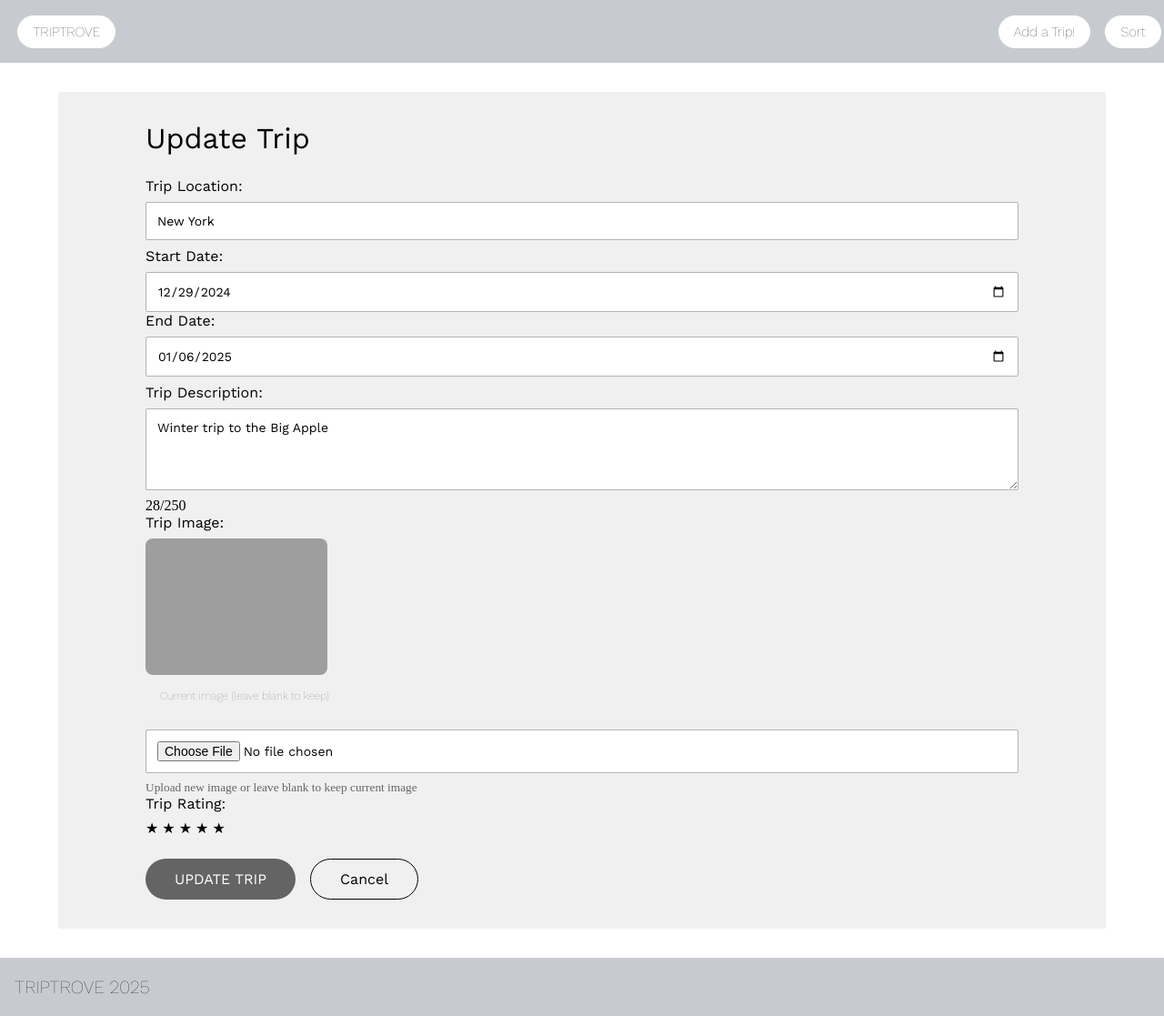
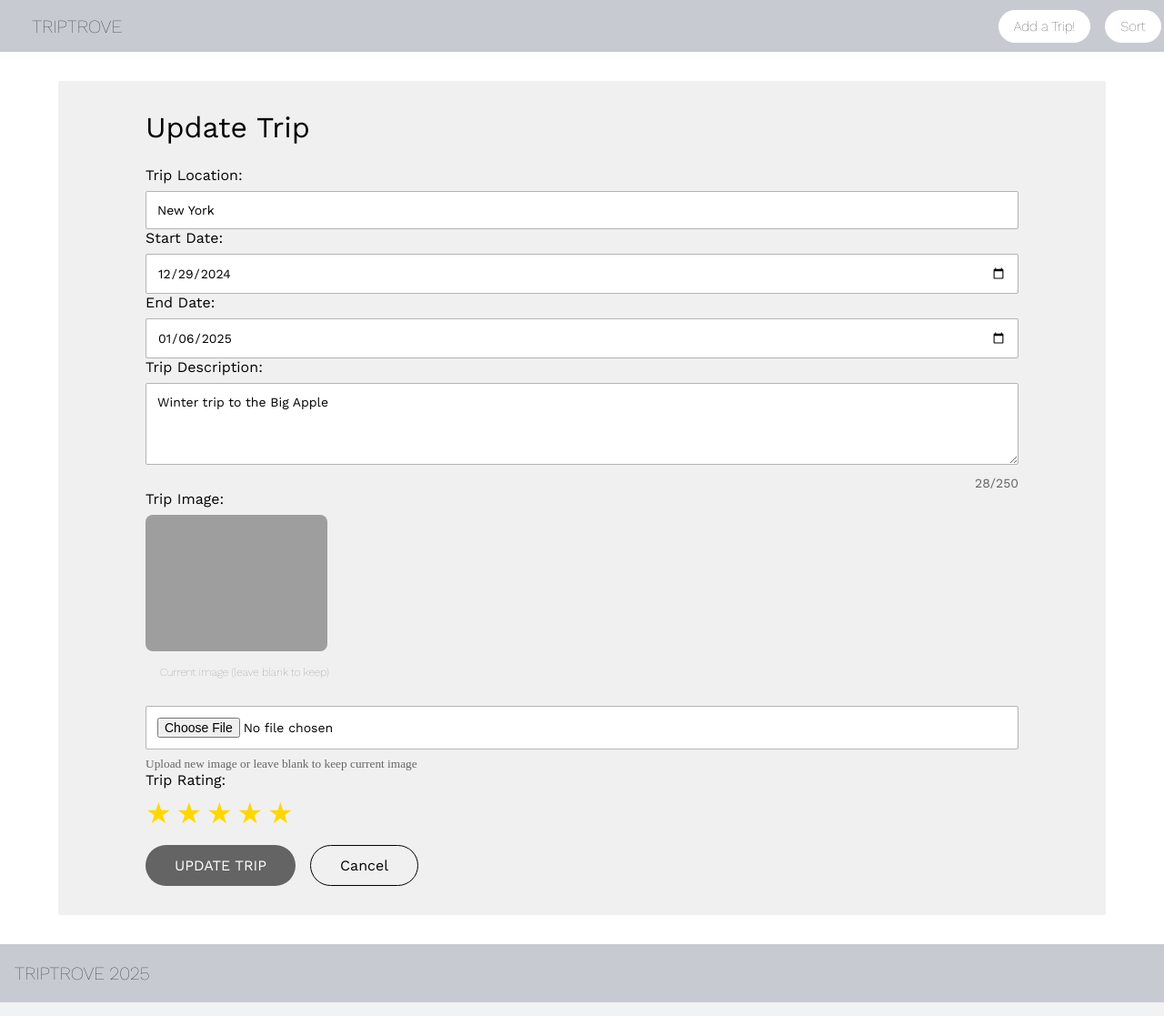
Before and after one commit to isabelrpa/12SE_PartA_IsabelPapa, a Flask app: page /update/1 in a window 1280 px wide. Shown: the whole page at 91% size. Run offline with Flask 3, Linux system fonts and the light colour scheme; data comes from the database, SQL or seed files in the repository; grey boxes are pictures that could not be loaded.

Commit message:
Implemented 'Update' and 'Delete'
Updated styles for h1, h2, and trip card elements. Added popup menu styles and adjusted layout for various components.

```diff
--- a/static/style.css
+++ b/static/style.css
@@ -1,16 +1,23 @@
-h1 {font-family: 'Work Sans', sans-serif;
+h1, h1 a {
+    font-family: 'Work Sans', sans-serif;
     font-size: 20px;
     font-weight: lighter;
     color: rgb(1,1,1);
+    padding: 0;
     padding-left: 1rem;
+    border: none;
+    background-color: transparent;
+    border-radius: 0;
+    text-decoration: none;
 }
 
 h2 {font-family: 'Work Sans', sans-serif;
-font-size: 40px;
+    font-size: 50px;
     font-weight: normal;
     color: rgb(0, 0, 0);
     padding-left: 2rem;
     }
+
 
 h3 {
     font-family: 'Work Sans', sans-serif;
@@ -42,7 +49,7 @@ footer {
     margin-top: auto;
 }
 
-a {
+nav a {
     font-family: 'Work Sans', sans-serif;
     font-size: 15px;
     font-weight: lighter;
@@ -346,3 +367,101 @@ nav {
 .cancel-btn:hover {
     background-color: rgba(1, 1, 1, 0.05);
 }
+
+
+
+/* Popup Menu Styles */
+.popup-menu {
+    position: absolute;
+    bottom: 100%;
+    right: 0;
+    left: auto;
+    margin-bottom: 0.5rem;
+    background-color: white;
+    border: 1px solid rgb(180, 180, 180);
+    border-radius: 5px;
+    box-shadow: 0 2px 10px rgba(0, 0, 0, 0.1);
+    display: none;
+    flex-direction: column;
+    min-width: 150px;
+    z-index: 1000;
+}
+
+.popup-menu.show {
+    display: flex;
+}
+
+.popup-option {
+    font-family: 'Work Sans', sans-serif;
+    font-size: 16px;
+    font-weight: normal;
+    color: rgb(1, 1, 1);
+    text-decoration: none;
+    padding: 1rem 1.5rem;
+    border: none;
+    border-radius: 0;
+    background-color: transparent;
+    display: block;
+    text-align: left;
+    transition: background-color 0.2s;
+}
+
+.popup-option:hover {
+    background-color: rgb(240, 240, 240);
+}
+
+.popup-option.delete-option {
+    color: rgb(52, 91, 124);
+}
+
+.popup-option.delete-option:hover {
+    background-color: rgb(230, 240, 250);
+}
+
+
+
+/* Rating input styles for forms */
+.rating-input {
+    display: flex;
+    gap: 0.3rem;
+    cursor: pointer;
+}
+
+.star-input {
+    font-size: 32px;
+    cursor: pointer;
+    transition: transform 0.2s, opacity 0.2s;
+}
+
+.star-input:hover {
+    transform: scale(1.2);
+}
+
+.star-input.filled {
+    color: gold;
+}
+
+.star-input.empty {
+    color: rgb(180, 180, 180);
+}
+
+.error-message {
+    display: none;
+    color: rgb(200, 50, 50);
+    font-size: 14px;
+    margin-top: 0.25rem;
+    font-family: 'Work Sans', sans-serif;
+}
+
+.char-count {
+    font-size: 14px;
+    color: rgb(100, 100, 100);
+    margin-top: 0.25rem;
+    text-align: right;
+    display: block;
+    font-family: 'Work Sans', sans-serif;
+}
+
+input[type="date"] {
+    cursor: pointer;
+}
```
Also changed, not shown: other parts of static/style.css (+35 -21 lines). Lines whose indentation alone changed are shown as unchanged.
